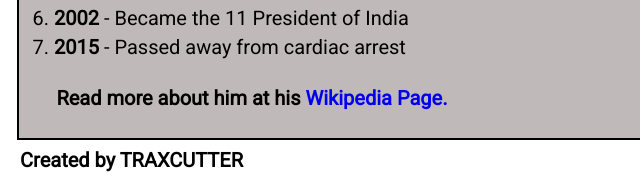
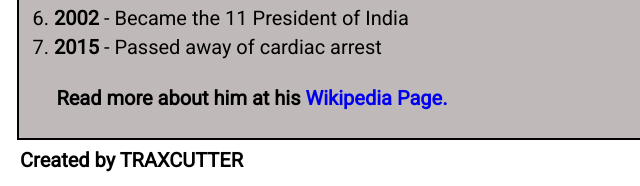
Before and after one commit to TheInspiredConjurer/Tribute-Page, a plain HTML site: page index.html in a window 1280 px wide. Shown: the part 1731-1917 px from the top of the page, 247-887 px from the left. Drawn offline with Linux system fonts and the light colour scheme.

Commit message:
- Style: update text in end section.

```diff
--- a/index.html
+++ b/index.html
@@ -36,7 +36,7 @@
                 <li><span>1981</span> - Awarded Padma Bhushan</li>
                 <li><span>1999</span> - Wrote Autobiography titled "Wings of Fire"</li>
                 <li><span>2002</span> - Became the 11<sup></sup> President of India</li>
-                <li><span>2015</span> - Passed away from cardiac arrest</li>
+                <li><span>2015</span> - Passed away of cardiac arrest</li>
             </ol>
             <div>
                 <p>Read more about him at his
```
